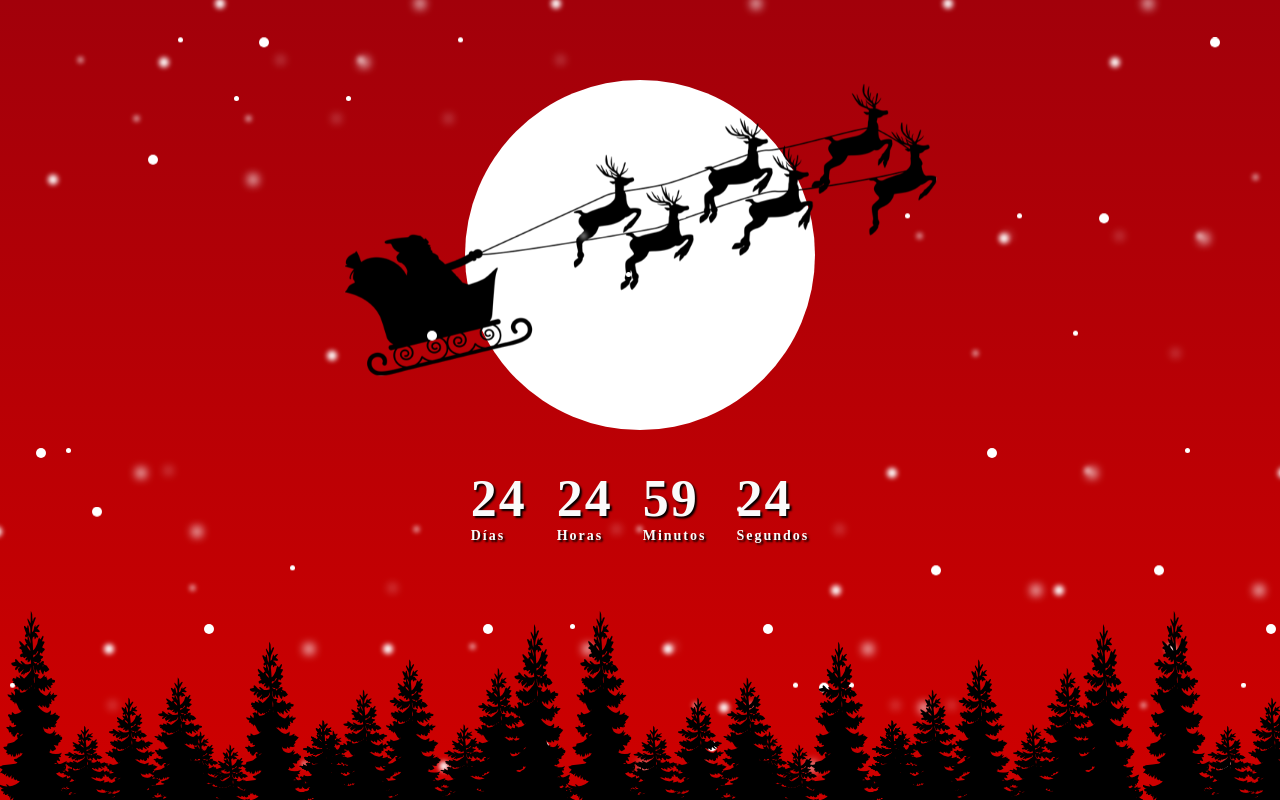
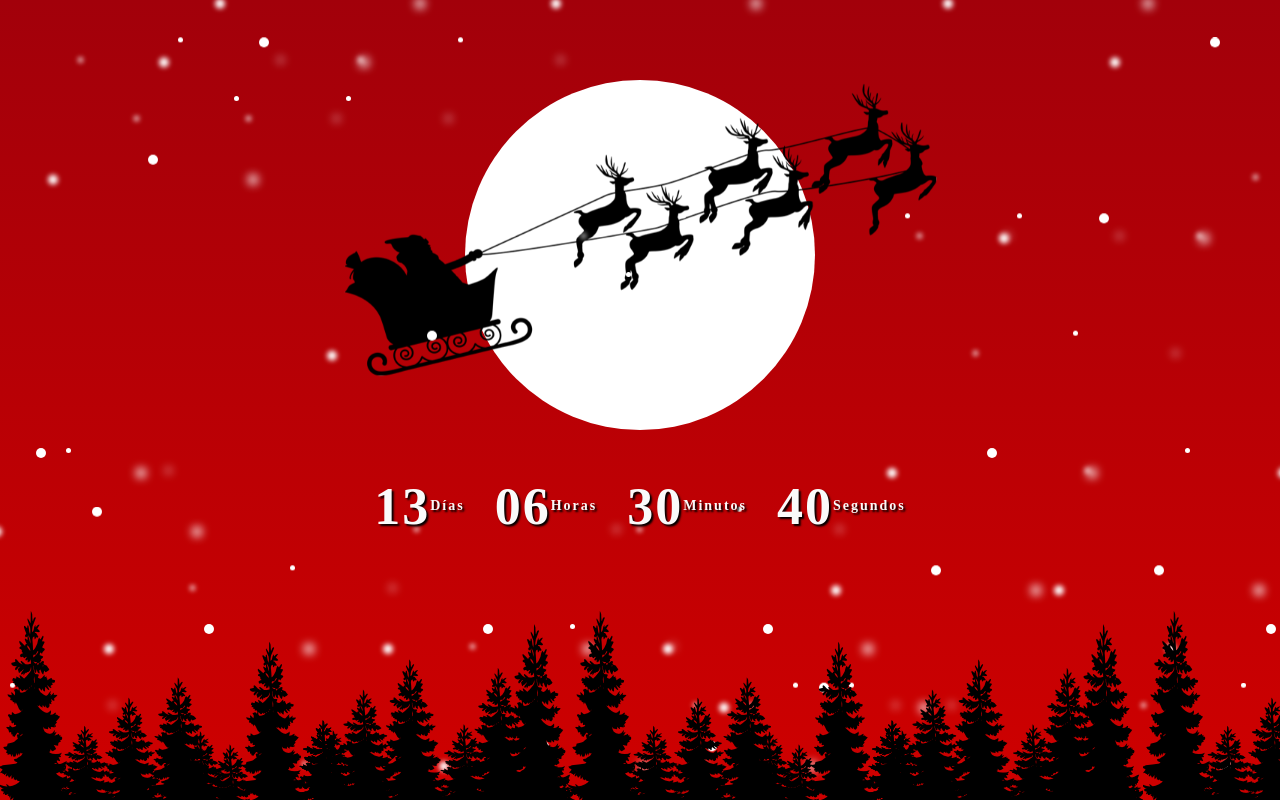
Before and after one commit to kwmejia/JAVASCRIPT_LOVELACE, a plain HTML site: page 11 - Navidad/index.html in a window 1280 px wide. Drawn offline with Linux system fonts and the light colour scheme; a web font is replaced by a local one.

Commit message:
Navidad terminado

```diff
--- a/11 - Navidad/css/style.css
+++ b/11 - Navidad/css/style.css
@@ -12,6 +12,7 @@ body {
   align-items: center;
   min-height: 100vh;
   background: linear-gradient(#a2000a, #cf0000);
+  cursor: url(../img/cursor.png), default;
 }
 
 .contenedor {
@@ -97,6 +98,14 @@ body {
   gap: 30px;
 }
 
+.timer .item {
+  display: flex;
+  align-items: center;
+}
+.timer .item p {
+  text-align: center;
+}
+
 .timer .item .item-text {
   font-size: 14px;
 }
--- a/11 - Navidad/index.html
+++ b/11 - Navidad/index.html
@@ -7,6 +7,8 @@
     <title>Document</title>
   </head>
   <body>
+    <audio src="img/music.mp3" id="musica-navidad"></audio>
+
     <div class="contenedor">
       <div class="circulo"></div>
 
--- a/11 - Navidad/js/app.js
+++ b/11 - Navidad/js/app.js
@@ -1,4 +1,10 @@
 const contNieve = document.querySelector(".nieve");
+const audioNavidad = document.querySelector("#musica-navidad");
+
+audioNavidad.play();
+audioNavidad.loop = true;
+
+
 
 contNieve.innerHTML = "";
 
@@ -13,4 +19,49 @@ function random(inicio, final) {
     return Math.floor(Math.random() * (final - inicio + 1) + inicio)
 }
 
+function timerNavidad() {
+    //1. Obtener la fecha actual
+    const fechaActual = new Date();
+
+    //2.Definir la fecha objetivo (25)
+    const fechaObjetivo = new Date(fechaActual.getFullYear(), 11, 25) //El mes 11 representa a diciembre
+
+    //3. Verificar su la fecha objetivo ya pasó en este año
+    if (fechaActual.getMonth() === 11 && fechaActual.getDate() > 25) {
+        fechaObjetivo.setFullYear(fechaObjetivo.getFullYear() + 1);
+    }
+
+    //4. Calcular la diferencia entre las dos fechas
+
+    let diferenciaMs = fechaObjetivo - fechaActual;
+
+    //5. Convertir los Milisegundoshora,horas,minutos, segundos
+
+    let diasRestantes = Math.floor(diferenciaMs / (1000 * 60 * 60 * 24));
+
+    let horasRestantes = Math.floor(
+        (diferenciaMs % (1000 * 60 * 60 * 24) / (1000 * 60 * 60))
+    );
+
+    let minutosRestantes = Math.floor(
+        (diferenciaMs % (1000 * 60 * 60)) / (1000 * 60)
+    );
+
+    let segundosRestantes = Math.floor((diferenciaMs % (1000 * 60)) / 1000);
+
+    console.log(diasRestantes, horasRestantes, minutosRestantes, segundosRestantes);
+
+    const diasHTML = document.getElementById("dia-timer");
+    const horaHTML = document.getElementById("hora-timer");
+    const minutosHTML = document.getElementById("minutos-timer");
+    const segundosHTML = document.getElementById("segundos-timer");
+
+    diasHTML.innerHTML = diasRestantes.toString().padStart(2, "0");
+    horaHTML.innerHTML = horasRestantes.toString().padStart(2, "0");
+    minutosHTML.innerHTML = minutosRestantes.toString().padStart(2, "0");
+    segundosHTML.innerHTML = segundosRestantes.toString().padStart(2, "0");
+}
+
+setInterval(timerNavidad, 1000)
+
 generarNieve()
```
Also changed, not shown: 11 - Navidad/img/cursor.png (added).
